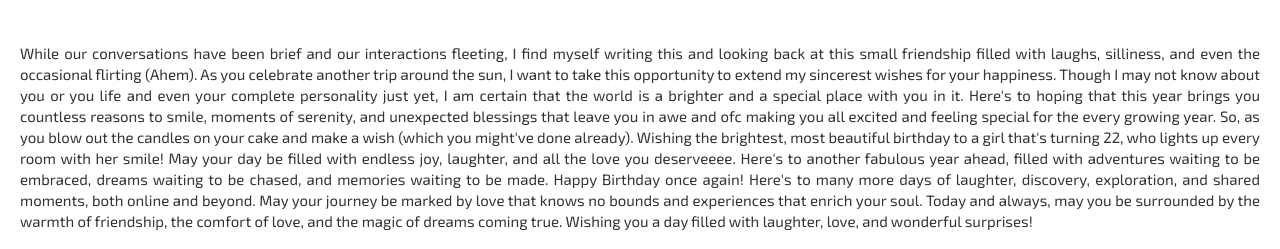
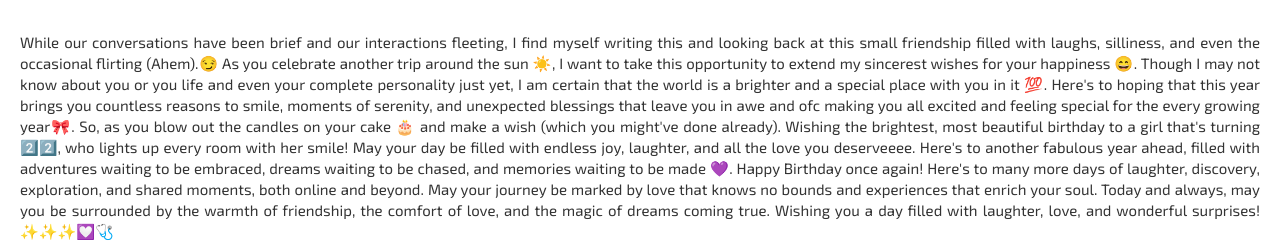
Before and after one commit to venkat-1299/joannah-bday, a plain HTML site: page index.html in a window 1280 px wide. Shown: the part 326-575 px from the top of the page. Drawn offline with Linux system fonts and the light colour scheme.

Commit message:
Update index.html

```diff
--- a/index.html
+++ b/index.html
@@ -113,27 +113,27 @@
         <br />
         While our conversations have been brief and our interactions fleeting, I
         find myself writing this and looking back at this small friendship
-        filled with laughs, silliness, and even the occasional flirting (Ahem).
-        As you celebrate another trip around the sun, I want to take this
-        opportunity to extend my sincerest wishes for your happiness. Though I
+        filled with laughs, silliness, and even the occasional flirting (Ahem).😏
+        As you celebrate another trip around the sun ☀️, I want to take this
+        opportunity to extend my sincerest wishes for your happiness 😄. Though I
         may not know about you or you life and even your complete personality
         just yet, I am certain that the world is a brighter and a special place
-        with you in it. Here's to hoping that this year brings you countless
+        with you in it 💯. Here's to hoping that this year brings you countless
         reasons to smile, moments of serenity, and unexpected blessings that
         leave you in awe and ofc making you all excited and feeling special for
-        the every growing year. So, as you blow out the candles on your cake and
+        the every growing year🎀. So, as you blow out the candles on your cake 🎂 and
         make a wish (which you might've done already). Wishing the brightest,
-        most beautiful birthday to a girl that's turning 22, who lights up every
+        most beautiful birthday to a girl that's turning 2️⃣2️⃣, who lights up every
         room with her smile! May your day be filled with endless joy, laughter,
         and all the love you deserveeee. Here's to another fabulous year ahead,
         filled with adventures waiting to be embraced, dreams waiting to be
-        chased, and memories waiting to be made. Happy Birthday once again!
+        chased, and memories waiting to be made 💜. Happy Birthday once again!
         Here's to many more days of laughter, discovery, exploration, and shared
         moments, both online and beyond. May your journey be marked by love that
         knows no bounds and experiences that enrich your soul. Today and always,
         may you be surrounded by the warmth of friendship, the comfort of love,
         and the magic of dreams coming true. Wishing you a day filled with
-        laughter, love, and wonderful surprises!
+        laughter, love, and wonderful surprises! ✨✨✨💟🩺
       </p>
       <p class="message">May this year be the best one yet!</p>
       <span class="emoji">🎉🎂🎈</span>
```
